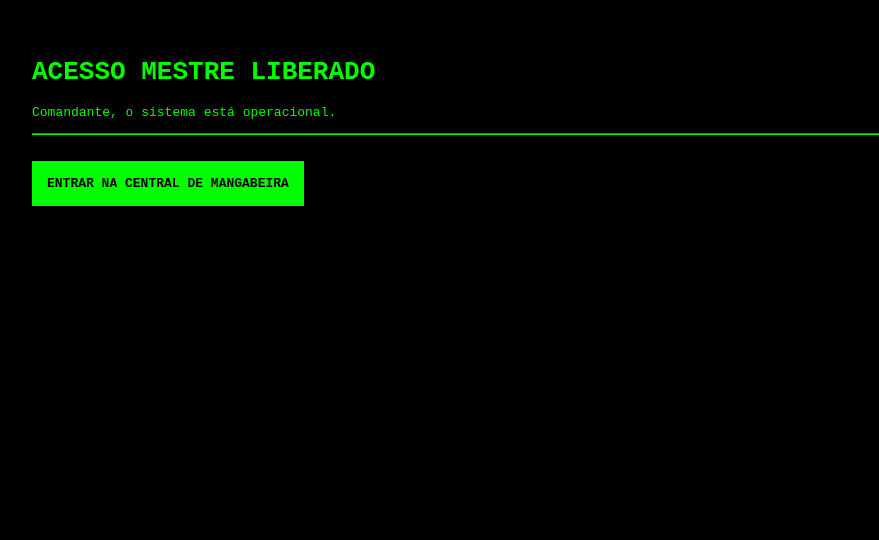
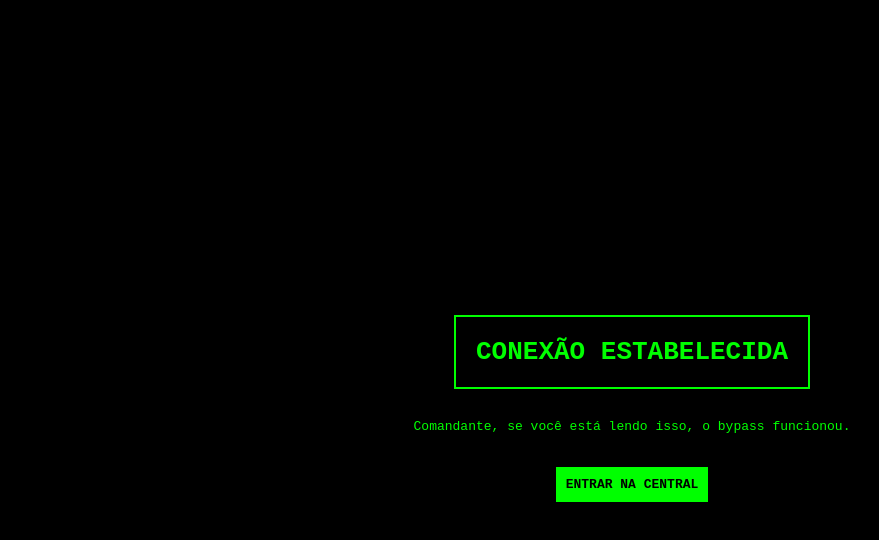
Before and after one commit to brempeedimento-byte/br-delivery-express, a Next.js app: page /login-ceo in a window 1280 px wide. Shown: the top 540 px of the page, without its empty margins (8-887 px from the left). Built offline with nearby package versions, Linux system fonts and the light colour scheme.

Commit message:
CONFIG: Adicionando vercel.json e limpando diretórios órfãos

```diff
--- a/src/app/login-ceo/page.tsx
+++ b/src/app/login-ceo/page.tsx
@@ -1,10 +1,9 @@
-export default function LoginCeo() {
+export default function Page() {
   return (
-    <div style={{background:'#000', color:'#0f0', height:'100vh', padding:'40px', fontFamily:'monospace'}}>
-      <h1>ACESSO MESTRE LIBERADO</h1>
-      <p>Comandante, o sistema está operacional.</p>
-      <hr style={{borderColor:'#0f0'}} />
-      <a href="/admin/dashboard/teste-final" style={{background:'#0f0', color:'#000', padding:'15px', textDecoration:'none', fontWeight:'bold', display:'inline-block', marginTop:'20px'}}>ENTRAR NA CENTRAL DE MANGABEIRA</a>
+    <div style={{background:'#000', color:'#0f0', height:'100vh', display:'flex', flexDirection:'column', alignItems:'center', justifyContent:'center', fontFamily:'monospace'}}>
+      <h1 style={{border:'2px solid #0f0', padding:'20px'}}>CONEXÃO ESTABELECIDA</h1>
+      <p>Comandante, se você está lendo isso, o bypass funcionou.</p>
+      <a href="/admin/dashboard/teste-final" style={{marginTop:'20px', background:'#0f0', color:'#000', padding:'10px', textDecoration:'none', fontWeight:'bold'}}>ENTRAR NA CENTRAL</a>
     </div>
   )
 }
```
Also changed, not shown: vercel.json (added).
